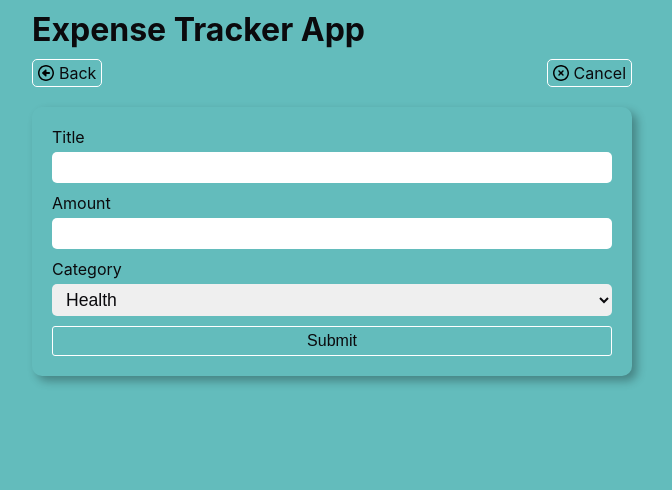
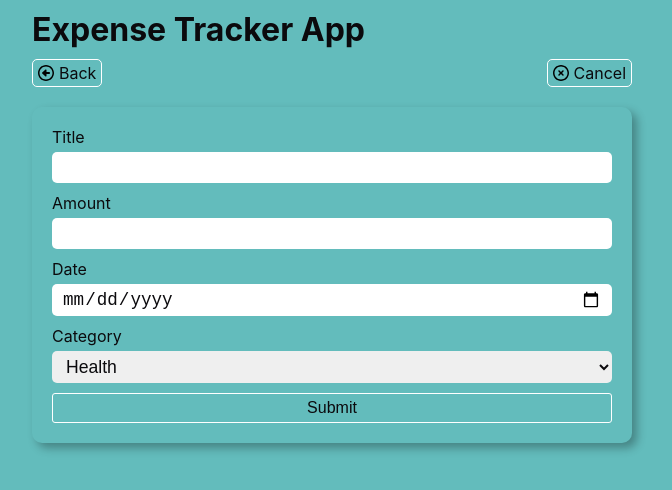
Before and after one commit to Dedenno17/Expense-tracker, a React (Create React App) app: page /add in a window 1280 px wide. Shown: the top 490 px of the page, without its empty margins (308-980 px from the left). Built offline with nearby package versions, Linux system fonts and the light colour scheme.

Commit message:
membuat functionalitas ketika menmabahkan sebuah expenses & merubah sedikit style expenselist

```diff
--- a/src/components/AddExpense/AddExpenseForm.js
+++ b/src/components/AddExpense/AddExpenseForm.js
@@ -1,15 +1,65 @@
-import React from "react";
+import React, { useState } from "react";
+import { useDispatch, useSelector } from "react-redux";
+import { setExpenses } from "../../features/expenses";
 
 import styles from './AddExpenseForm.module.css';
 
+
 const AddExpenseForm = (props) => {
+
+    const [isValid, setIsValid] = useState(true);
+    const [title, setTitle] = useState('');
+    const [amount, setAmount] = useState('');
+    const [date, setDate] = useState('');
+    const [category, setCategory] = useState('');
+
+    const expenses = useSelector((state) => state.expenses.expenses);
+    const dispatch = useDispatch();
+
+    const titleChangeHandler = (e) => {
+        setTitle(e.target.value);
+    }
+
+    const amountChangeHandler = (e) => {
+        setAmount(e.target.value);
+    }
+
+    const dateChangeHandler = (e) => {
+        setDate(e.target.value);
+    }
+
+    const categoryChangeHandler = (e) => {
+        setCategory(e.target.value);
+    }
+
+    const submitHandler = (e) => {
+        e.preventDefault();
+
+        if(
+            title.trim().length === 0 &&
+            amount.trim().length === 0 &&
+            date === '' &&
+            category.trim().length === 0
+        ) {
+            setIsValid(false);
+            return;
+        }
+
+        const id = Math.random();
+        const newList = { id, title, amount, date: new Date(date), category};
+        dispatch(setExpenses([...expenses, newList]));
+    }
+
     return (
-        <form>
-            <div className={`${styles.input}`}>
+        <form className={`${styles.ExpenseForm}`} onSubmit={submitHandler}>
+            <div className={ `${styles.input} ${!isValid && styles.invalid}`}>
                 <label htmlFor="title">Title</label>
                 <input
                     type='text'
                     id="title"
+                    value={title}
+                    onChange={ titleChangeHandler }
+
                 />
             </div>
             <div className={`${styles.input}`}>
@@ -17,16 +67,32 @@ const AddExpenseForm = (props) => {
                 <input
                     type='number'
                     id="amount"
+                    min='0.01'
+                    step= '0.01'
+                    value={amount}
+                    onChange={ amountChangeHandler }
+                />
+            </div>
+            <div className={`${styles.input}`}>
+                <label htmlFor="date">Date</label>
+                <input
+                    type='date'
+                    id="date"
+                    min='2022-01-01'
+                    value={date}
+                    onChange={ dateChangeHandler }
                 />
             </div>
             <div className={`${styles.input}`}>
                 <label htmlFor="category">Category</label>
                 <select
                     id="category"
+                    value={category}
+                    onChange={ categoryChangeHandler }
                 >
-                    <option>Health</option>
-                    <option>Hobby</option>
-                    <option>Education</option>
+                    <option value='health'>Health</option>
+                    <option value='hobby'>Hobby</option>
+                    <option value='education'>Education</option>
                 </select>
             </div>
             <button type="submit">Submit</button>
--- a/src/components/AddExpense/AddExpenseForm.module.css
+++ b/src/components/AddExpense/AddExpenseForm.module.css
@@ -1,4 +1,4 @@
-form {
+.ExpenseForm {
     width: 100%;
     padding: 10px 20px 20px 20px;
     border-radius: 10px;
@@ -36,3 +36,9 @@ form button {
 form button:hover {
     background: rgba(0,0,0, .1);
 }
+
+
+.input.invalid input{
+    border: 1px solid red;
+    background-color: rgb(245, 201, 201);
+}
--- a/src/components/ExpenseList/ExpenseList.js
+++ b/src/components/ExpenseList/ExpenseList.js
@@ -11,7 +11,8 @@ import education from '../../Images/graduation-cap-solid.svg';
 const ExpenseList = (props) => {
 
     const expenses = useSelector((state) => state.expenses.expenses);
-    const spanColor = useSelector((state) => state.listColor.listColor);
+    const colors = ['#264653', '#2a9d8f', '#e9c46a', '#f4a261', '#e76f51' ];
+
 
     const categoryImageHandler = (category) => {
         switch(category) {
@@ -40,10 +41,10 @@ const ExpenseList = (props) => {
                         </div>
                         <div className={`${styles['expense-list__secondRow']}`}>
                             <p>{ item.date.getFullYear() }</p>
-                            <p>${item.price}</p>
+                            <p>${item.amount}</p>
                         </div>
                     </div>
-                    <span style={{backgroundColor: spanColor}}></span>
+                    <span style={{backgroundColor: colors[Math.floor(item.id * 5)]}}></span>
                 </li>
             ))}
         </ul>
--- a/src/components/ExpenseList/ExpenseList.module.css
+++ b/src/components/ExpenseList/ExpenseList.module.css
@@ -6,13 +6,14 @@
 .expense-list li {
     position: relative;
     width: 100%;
-    padding: 10px;
+    padding: 10px 20px 10px 10px;
     margin-top: 10px;
     display: flex;
     justify-content: space-between;
     align-items: center;
     background-color: #fff;
     border-radius: 5px;
+    overflow: hidden;
 }
 
 
--- a/src/features/expenses.js
+++ b/src/features/expenses.js
@@ -1,17 +1,17 @@
 import { createSlice } from '@reduxjs/toolkit';
 
 const initialStateValue = [{
-    id: 1,
+    id: 0.16693430082363347,
     title: 'Bought Milk',
-    price: '233',
-    date: new Date('2022-04-04'),
+    amount: '233',
+    date: new Date(2022, 4, 4),
     category: 'health'
 },
 {
-    id: 2,
+    id: 0.566094407168138,
     title: 'Gym Membership',
-    price: '3567',
-    date: new Date('2022-04-04'),
+    amount: '3567',
+    date: new Date(2022, 4, 4),
     category: 'hobby'
 }];
 
--- a/src/features/listColor.js
+++ b/src/features/listColor.js
@@ -1,6 +1,6 @@
 import { createSlice } from '@reduxjs/toolkit';
 
-const initialStateValue = '';
+const initialStateValue = 0;
 
 export const listColorSlice = createSlice({
     name: 'listColor',
@@ -12,10 +12,6 @@ export const listColorSlice = createSlice({
             }
             state.listColor = action.payload;
         },
-        setReturnColor: (state) => {
-            const colors = ['#264653', '#2a9d8f', '#e9c46a', '#f4a261', '#e76f51' ];
-            return colors[state.listColor];
-        }
     }
 })
 
```
